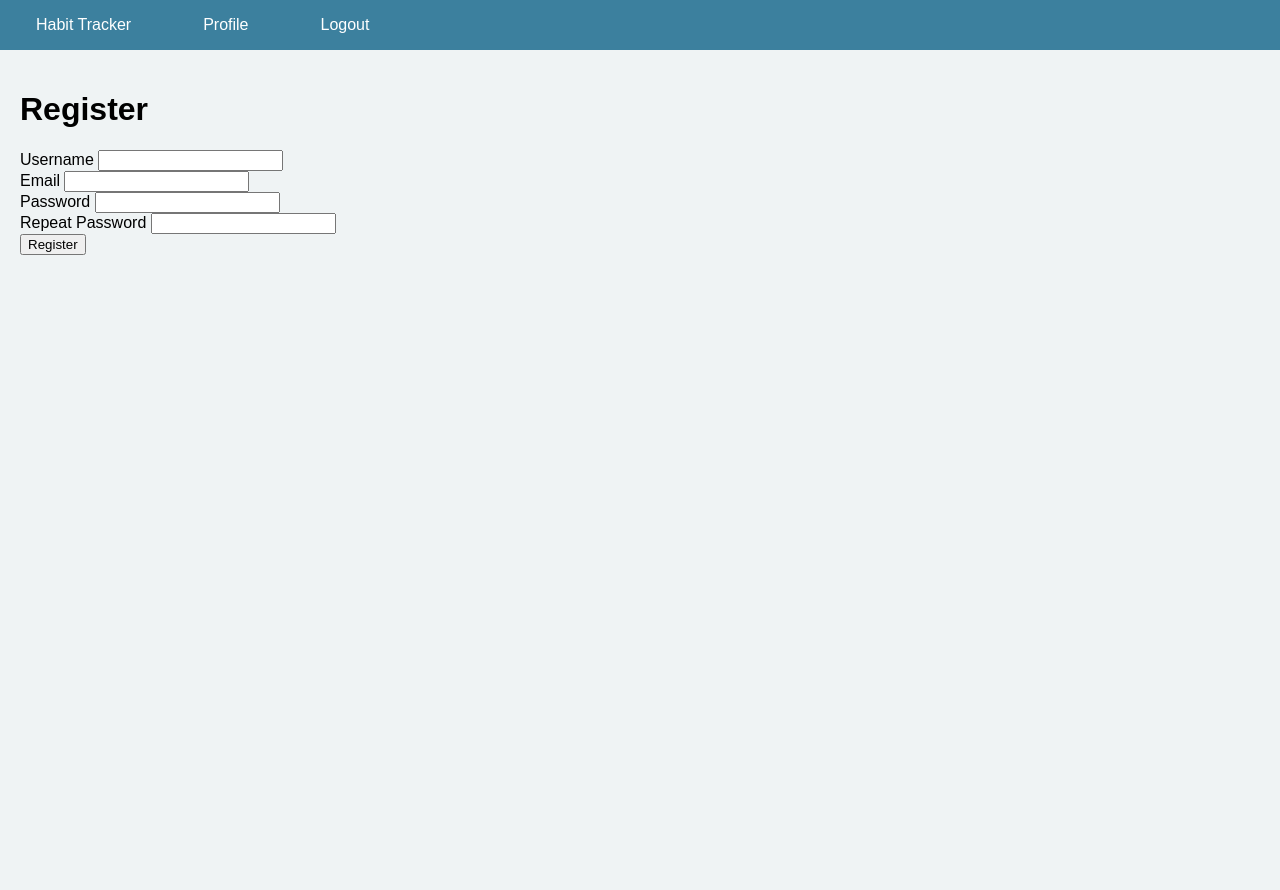
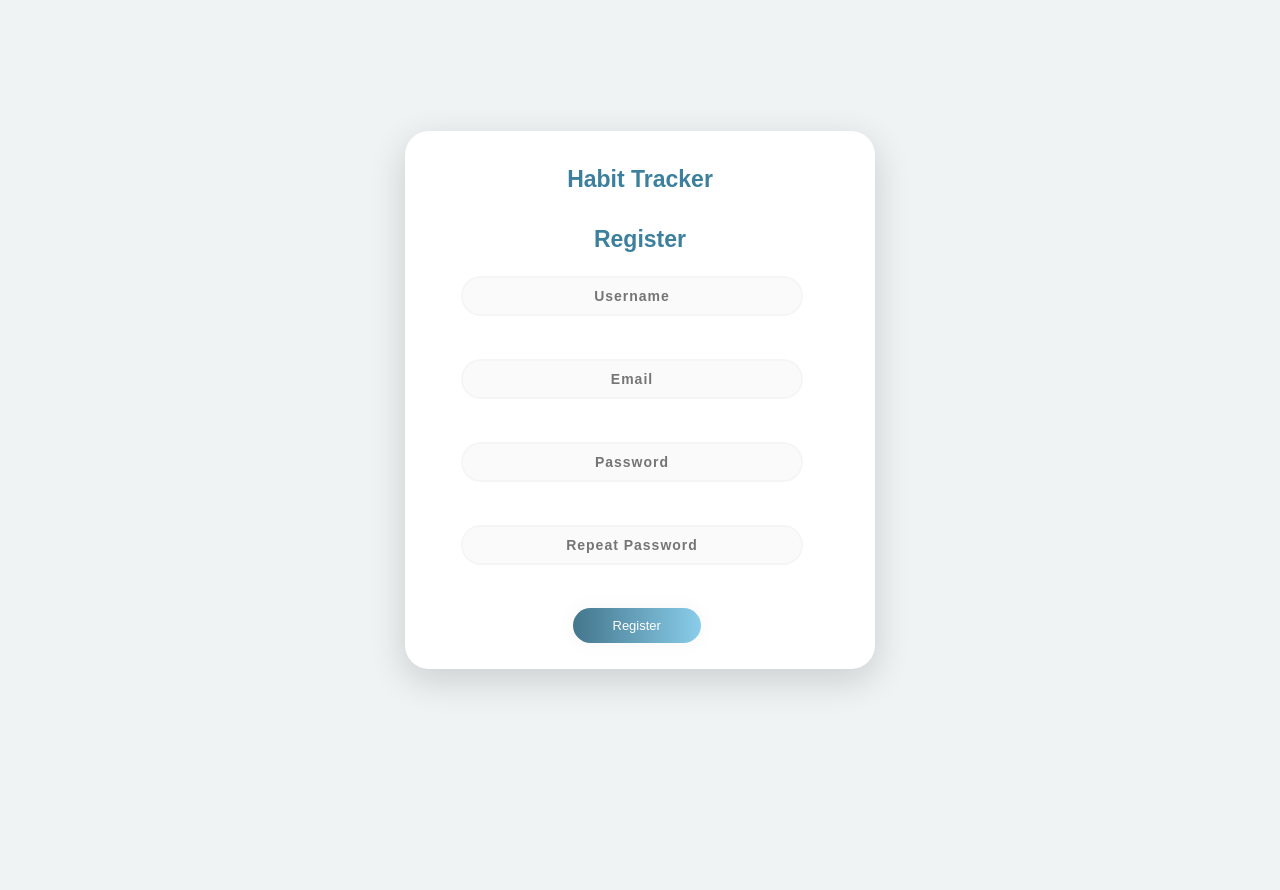
Before and after one commit to jbakerr/habits, a Flask app: page /register in a window 1280 px wide. After the commit the page ends 688 px from the top, so only its background shows below. Run offline with Flask 2, Linux system fonts and the light colour scheme; some libraries are stand-ins or nearby versions.

Commit message:
Updated styling

```diff
--- a/app/static/style.css
+++ b/app/static/style.css
@@ -13,6 +13,7 @@ body {
   flex-direction: column;
   padding: 20px;
 }
+
 
 .ParentContainer {
   display: table;
@@ -70,13 +71,16 @@ body {
   box-shadow: 0 0 20px 1px rgba(0, 0, 0, 0.04);
 }
 
-.sign {
+.sign, .sign:visited{
   padding-top: 10px;
   color: #3C809E;
   font-family: 'Ubuntu', sans-serif;
   font-weight: bold;
   font-size: 23px;
+  text-decoration: none;
+  text-align: center;
 }
+
 
 
 .loginText {
--- a/app/templates/auth/login.html
+++ b/app/templates/auth/login.html
@@ -7,9 +7,13 @@
 </head>
 
 <body>
+
   <div class="ParentContainer">
+
     <div class="loginParentContainer">
+
       <div class="loginContainer">
+      <h1 class="sign"><a class="sign" href="{{ url_for('main.index') }}">Habit Tracker</a></h1>
         <p class="sign" align="center">Sign in</p>
         <form id="loginForm" action="" method="post" novalidate>
           {{ form.hidden_tag() }}
--- a/app/templates/auth/register.html
+++ b/app/templates/auth/register.html
@@ -1,12 +1,40 @@
-{% extends "base.html" %}
-{% import 'bootstrap/wtf.html' as wtf %}
+<!DOCTYPE html>
+<html>
 
-{% block app_content %}
+<head>
+  <link rel="stylesheet" href="{{url_for('static', filename='style.css')}}">
+  <title>Register</title>
+</head>
 
-    <h1>Register</h1>
-    <div class="row">
-        <div class="col-md-4">
-            {{ wtf.quick_form(form) }}
-        </div>
+<body>
+
+<div class="ParentContainer">
+    <div class="loginParentContainer">
+      <div class="loginContainer">
+        <h1 class="sign"><a class="sign" href="{{ url_for('main.index') }}">Habit Tracker</a></h1>
+        <p class="sign" align="center">Register</p>
+          <form id="loginForm" action="" method="post" novalidate>
+            {{ form.hidden_tag() }}
+            <p>
+              {{ form.username(class="loginForm username", placeholder="Username")}}
+            </p>
+            <p>
+              {{ form.email(class="loginForm username", placeholder="Email")}}
+            </p>
+            <p>
+              {{ form.password(class="loginForm password", placeholder="Password", type="password") }}
+            </p>
+            <p>
+              {{ form.password2(class="loginForm password", placeholder="Repeat Password", type="password") }}
+            </p>
+            <p>
+              {{ form.submit(class="loginSubmit") }}
+            </p>
+          </form>
+
+      </div>
     </div>
-{% endblock %}
+  </div>
+</body>
+
+</html>
```
